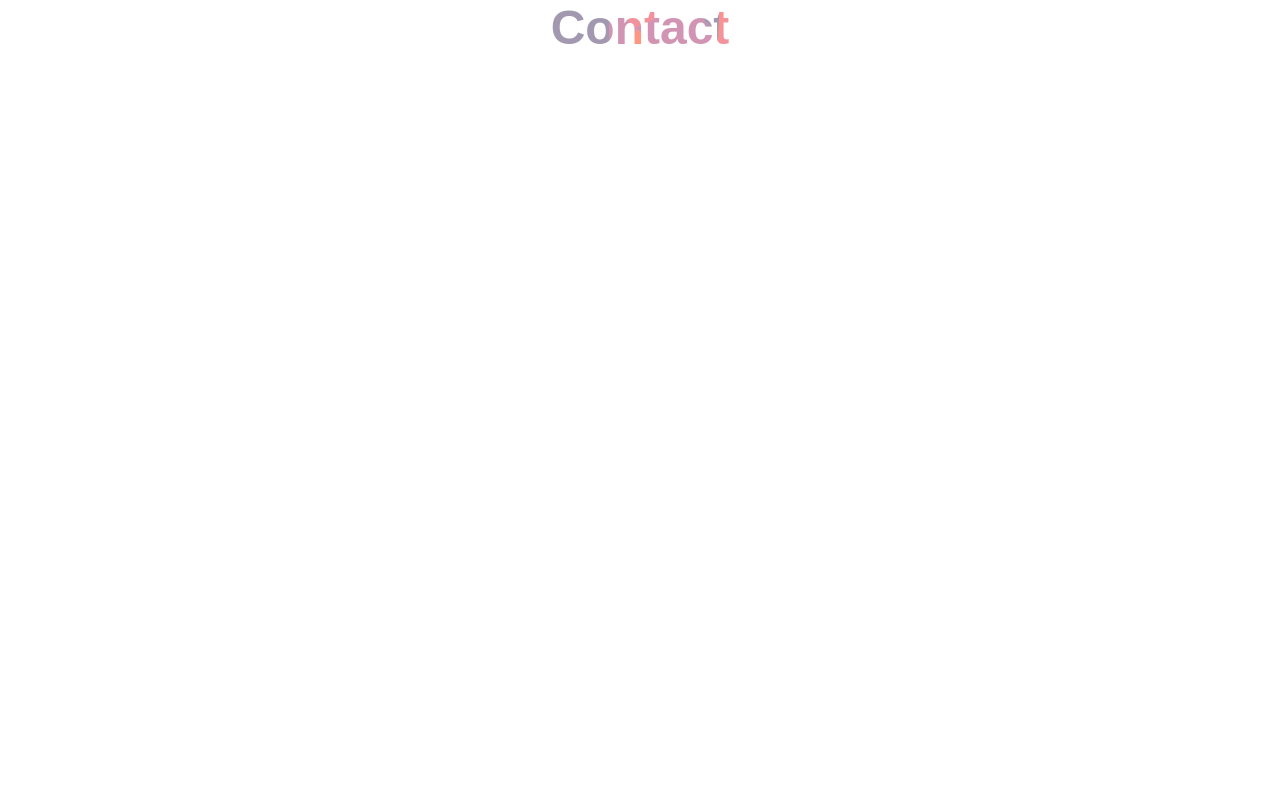
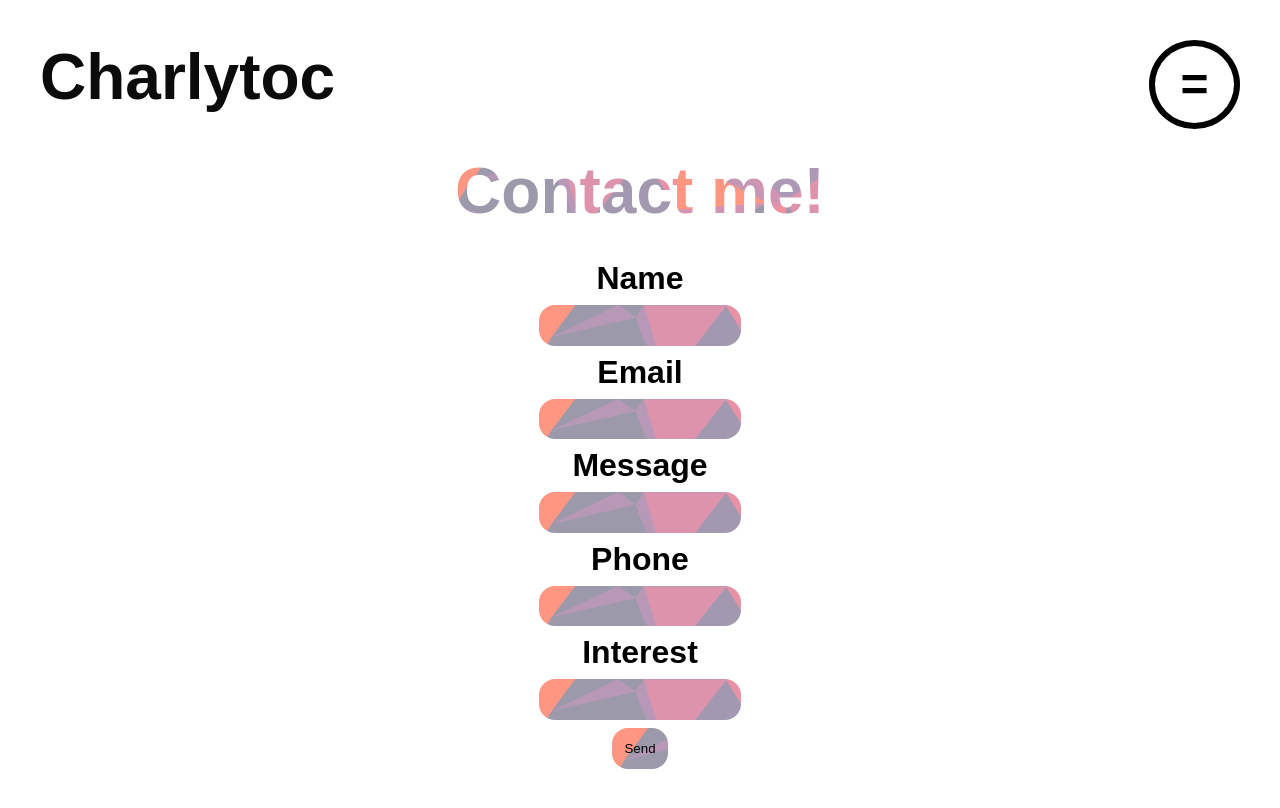
Before and after one commit to Charlytoc/finalporty, a Next.js app: page /contact in a window 1280 px wide. Shown: the top 808 px of the page. Built offline with nearby package versions, Linux system fonts and the light colour scheme.

Commit message:
added a function in contact

```diff
--- a/app/about.css
+++ b/app/about.css
@@ -168,3 +168,26 @@
     border-radius: 50%;
 
 }
+.contact-form {
+    display: flex;
+    justify-content: center;
+    flex-direction: column;
+    align-items: center;
+    gap: 1vmin;
+    margin-bottom: 7vmin;
+}
+.contact-form > h1 {
+    background-image: url('../public/haikei.svg');
+    -webkit-background-clip: text;
+  -webkit-text-fill-color: transparent;
+  margin-bottom: 3vmin;
+}
+.contact-form > input {
+    background-image: url('../public/haikei.svg');
+    border: 0;
+    padding: 0.4rem;
+    border-radius: 0.5rem;
+}
+.click:hover {
+    cursor: pointer;
+}
--- a/app/about/page.js
+++ b/app/about/page.js
@@ -183,7 +183,7 @@ export default function About () {
                 <p>Learning is the thing I love the most, so<br/>
                 </p>
                 <h3 style={{display: 'block'}}>
-                    I'll be happy with the opportunity to learn new things, if you have an offer just <ActiveLink href={'/'}>contact me!</ActiveLink>
+                    I'll be happy with the opportunity to learn new things, if you have an offer just <ActiveLink href={'/contact'}>contact me!</ActiveLink>
                 </h3>
             </div>
             </div>
--- a/app/components/menu.js
+++ b/app/components/menu.js
@@ -20,6 +20,7 @@ export default function Menu () {
         enhance('projects');
         enhance('github');
         enhance('linkedin');
+        enhance('contact');
     }, [])
     const showMenu = () => {
         let menu = document.getElementById('menu')
@@ -39,6 +40,8 @@ export default function Menu () {
         <ActiveLink click={true} href={'/project/where2day'} className={"word fancy2"} id={'projects'}>Projects</ActiveLink>
         <Link href={'https://github.com/Charlytoc'} className={"word fancy2"} id={'github'}>Github</Link>
         <Link href={'https://www.linkedin.com/in/charlytoc/'} className={"word fancy2"} id={'linkedin'}>Linkedin</Link>
+
+        <ActiveLink click={true} href={'/contact'} className={"word fancy2"} id={'contact'}>contact</ActiveLink>
         <h2 onClick={showMenu}>x</h2>
     </div>
     </>
--- a/app/contact/page.jsx
+++ b/app/contact/page.jsx
@@ -1,6 +1,39 @@
+'use client'
+import React, { useRef } from 'react';
+import emailjs from '@emailjs/browser';
+import Navbar from '../components/navbar';
+import { useRouter } from 'next/navigation'
 export default function Contact () {
-    return <>
-    <div id="contact">
-        <h1>Contact</h1>
-    </div></>
-}
+  const form = useRef();
+  const router = useRouter()
+  const sendEmail = (e) => {
+    e.preventDefault();
+
+    emailjs.sendForm('Charlytoc', 'template_nbholed', form.current, 'htbfOOPZRcoGtSQcb')
+      .then((result) => {
+        result.text == 'OK' ? router.push('/') : console.log(result.text)
+      }, (error) => {
+          console.log(error.text);
+      });
+  };
+
+  return (
+    <>
+    <Navbar />
+    <form className='contact-form' ref={form} onSubmit={sendEmail}>
+      <h1>Contact me!</h1>
+      <label>Name</label>
+      <input type="text" name="name" />
+      <label>Email</label>
+      <input type="email" name="email" />
+      <label>Message</label>
+      <input type="text" name="message" />
+      <label>Phone</label>
+      <input type="text" name="phone" />
+      <label>Interest</label>
+      <input type="text" name='interest'/>
+      <input className='click' type="submit" value="Send" />
+    </form>
+    </>
+  );
+};
--- a/app/head.jsx
+++ b/app/head.jsx
@@ -9,6 +9,9 @@ export default function Head() {
       <link precedence='default' rel="preconnect" href="https://fonts.gstatic.com" crossorigin/>
       <link precedence='default' href="https://fonts.googleapis.com/css2?family=Encode+Sans+Condensed:wght@500&family=Montserrat&display=swap" rel="stylesheet"></link>
       <link precedence='default' href="https://fonts.googleapis.com/css2?family=Quicksand:wght@600&display=swap" rel="stylesheet"></link>
+
+
+
     </>
   )
 }
--- a/package.json
+++ b/package.json
@@ -9,7 +9,9 @@
     "lint": "next lint"
   },
   "dependencies": {
+    "@emailjs/browser": "^3.10.0",
     "@next/font": "13.1.1",
+    "emailjs-com": "^3.2.0",
     "eslint": "8.31.0",
     "eslint-config-next": "13.1.1",
     "next": "13.1.1",
```
Also changed, not shown: public/finalbg.svg (added), 1 other file (tests, documents, lock files or other folders).
